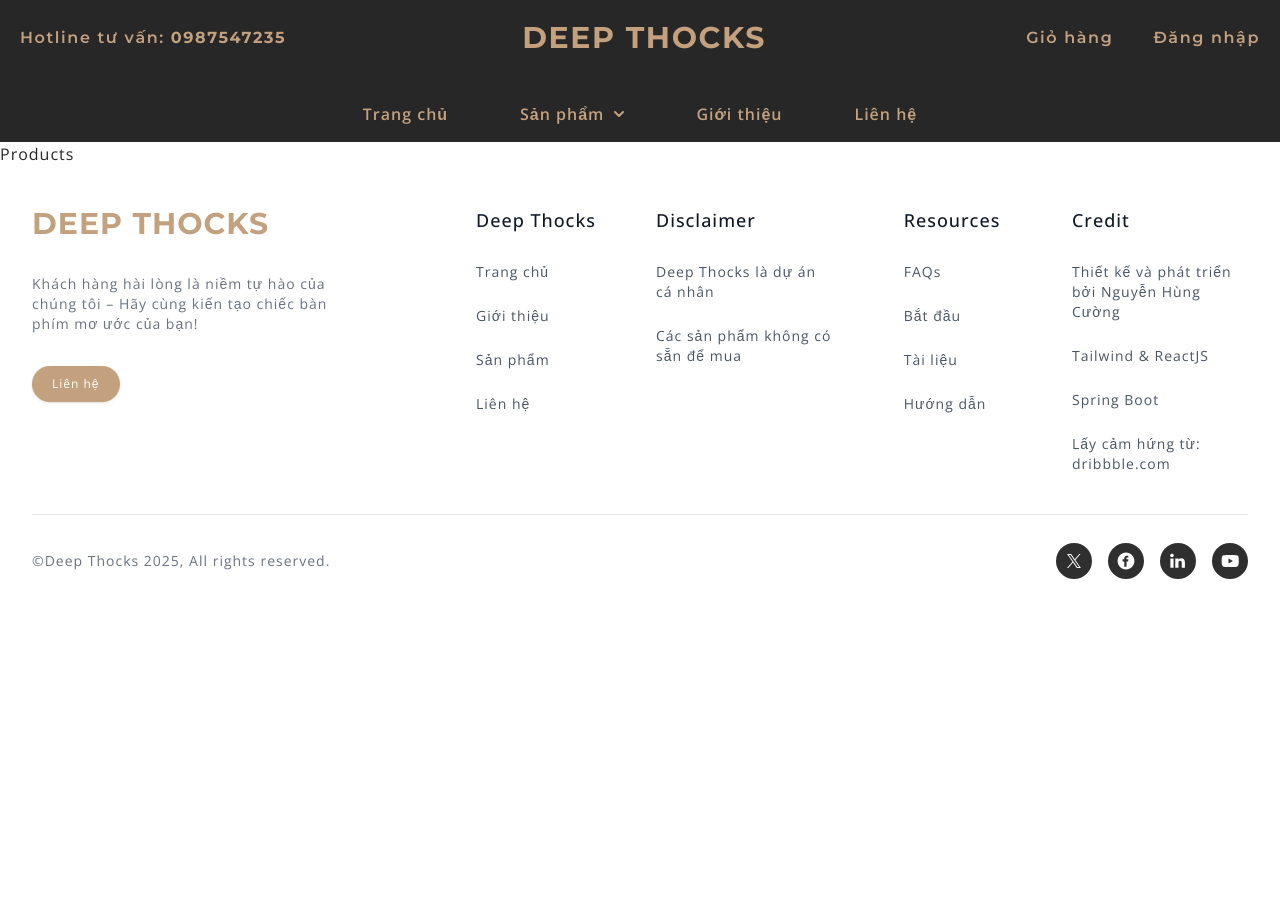
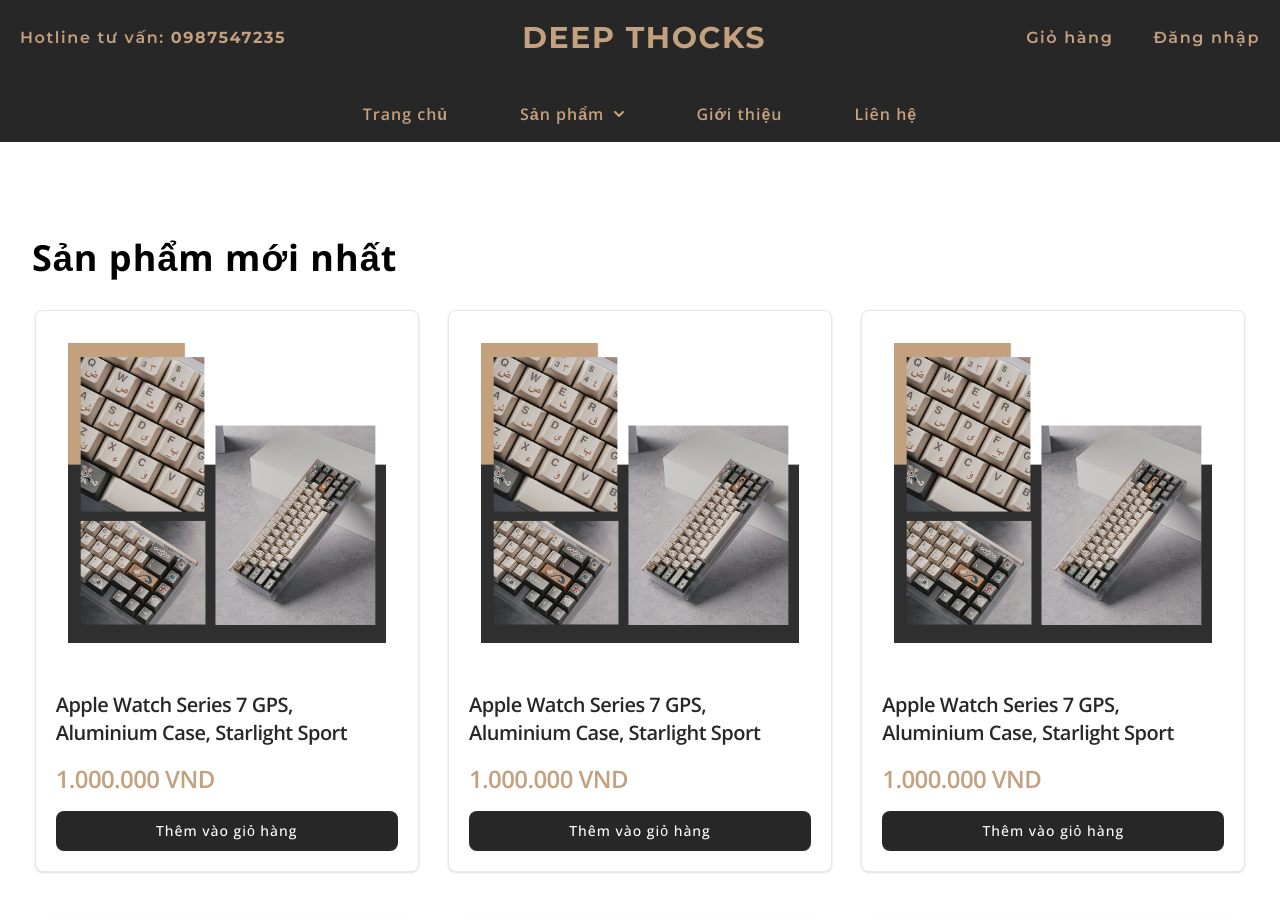
Before and after one commit to NguyenHungCuongg/Deep-Thocks, a React (Vite) app in the folder frontend/: page /products in a window 1280 px wide. Shown: the top 919 px of the page. Before the commit the page ends 800 px from the top, so only its background shows below. Built offline with nearby package versions, Linux system fonts and the light colour scheme; some icons are missing.

Commit message:
Hoàn thành Product Card và một phần của Product List

```diff
--- a/frontend/src/App.jsx
+++ b/frontend/src/App.jsx
@@ -7,6 +7,7 @@ import Register from "./pages/Register";
 import About from "./pages/About";
 import Contact from "./pages/Contact";
 import Cart from "./pages/Cart";
+import Products from "./pages/Products";
 
 function App() {
   return (
@@ -16,7 +17,7 @@ function App() {
         <Route path="/" element={<Home />} />
         <Route path="/about" element={<About />} />
         <Route path="/contact" element={<Contact />} />
-        <Route path="/products" element={<h1>Products</h1>} />
+        <Route path="/products" element={<Products />} />
         <Route path="/cart" element={<Cart />} />
         <Route path="/account/login" element={<Login />} />
         <Route path="/account/register" element={<Register />} />
--- /dev/null
+++ b/frontend/src/components/ProductCard.jsx
@@ -0,0 +1,34 @@
+import React from "react";
+import { assets } from "../assets/assets";
+
+function ProductCard() {
+  return (
+    <div class="w-full max-w-sm bg-white border border-gray-200 rounded-lg shadow-sm flex flex-col gap-4">
+      <a href="#">
+        <img class="p-8 rounded-t-lg" src={assets.about_mission_image} alt="product image" />
+      </a>
+      <div class="px-5 pb-5 flex flex-col items-between justify-between gap-4">
+        <h5 class="text-xl font-semibold tracking-tight text-[var(--dark-black)]">
+          <a className="cursor-pointer hover:text-[var(--primary-color)] hover:underline">
+            Apple Watch Series 7 GPS, Aluminium Case, Starlight Sport
+          </a>
+        </h5>
+        <span class="text-2xl font-semibold text-[var(--primary-color)] tracking-tight">1.000.000 VND</span>
+        <a
+          class="cursor-pointer text-white bg-[var(--dark-black)] hover:bg-[var(--light-black)] active:bg-[var(--dark-black)]
+          active:scale-98 transition-all
+          duration-100
+          ease-in-out
+          transform
+          focus:ring-2
+          focus:ring-[var(--light-black)]
+          focus:ring-opacity-50  font-medium rounded-lg text-sm px-5 py-2.5 text-center "
+        >
+          Thêm vào giỏ hàng
+        </a>
+      </div>
+    </div>
+  );
+}
+
+export default ProductCard;
--- /dev/null
+++ b/frontend/src/components/ProductList.jsx
@@ -0,0 +1,24 @@
+import React from "react";
+import ProductCard from "./ProductCard";
+
+function ProductList() {
+  return (
+    <section class="py-24">
+      <div class="mx-auto max-w-7xl px-4 sm:px-6 lg:px-8">
+        <h2 class="font-manrope font-bold text-3xl min-[400px]:text-4xl text-black mb-8 max-lg:text-center">
+          Sản phẩm mới nhất
+        </h2>
+        <div class="grid grid-cols-1 lg:grid-cols-3 gap-x-6 gap-y-12 justify-items-center">
+          <ProductCard />
+          <ProductCard />
+          <ProductCard />
+          <ProductCard />
+          <ProductCard />
+          <ProductCard />
+        </div>
+      </div>
+    </section>
+  );
+}
+
+export default ProductList;
--- /dev/null
+++ b/frontend/src/pages/Products.jsx
@@ -0,0 +1,12 @@
+import React from "react";
+import ProductList from "../components/ProductList";
+
+function Products() {
+  return (
+    <div className="bg-white flex flex-col">
+      <ProductList />
+    </div>
+  );
+}
+
+export default Products;
```
